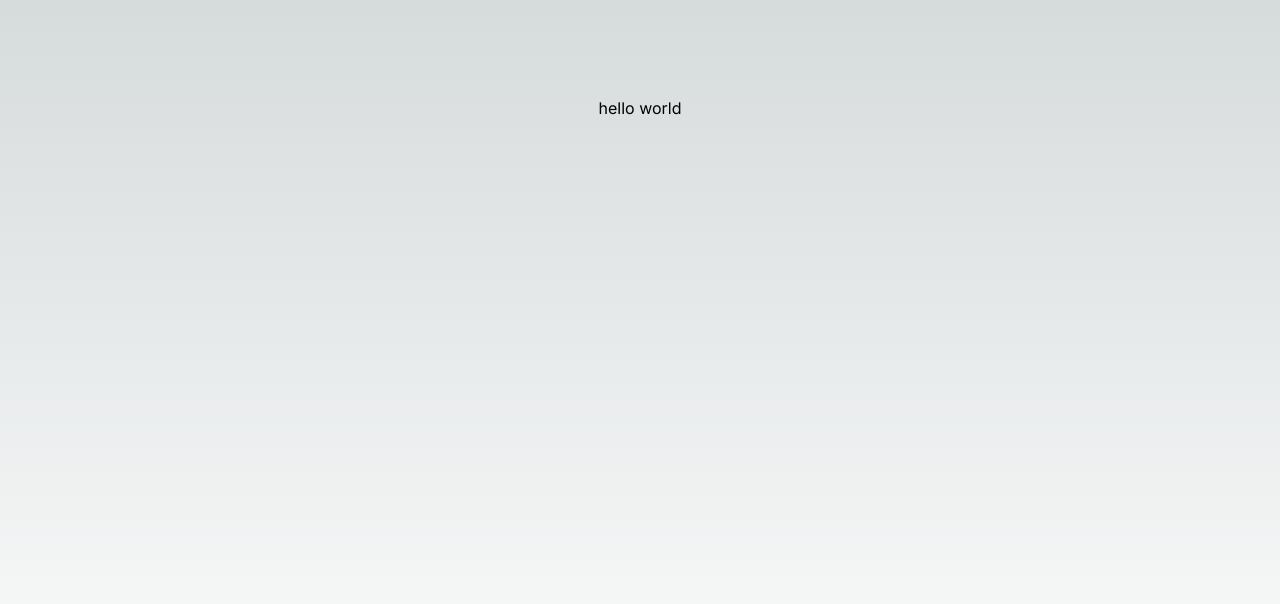
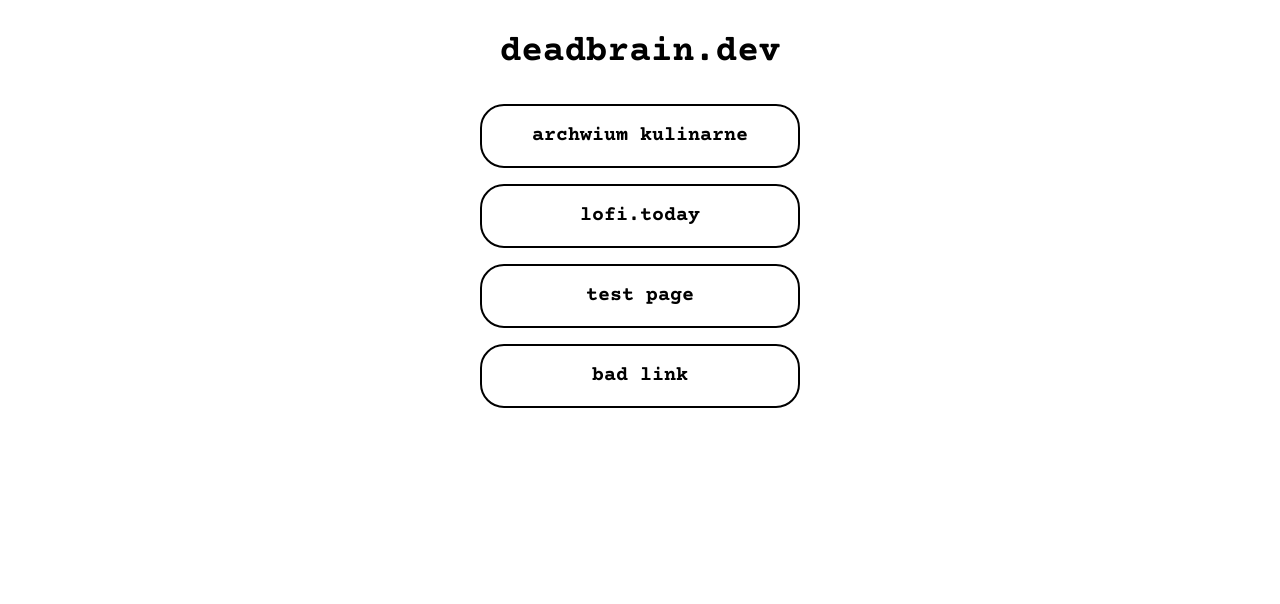
Before and after one commit to deadbraindev/deadbraindev-site, a Next.js app: page / in a window 1280 px wide. Shown: the top 604 px of the page. Built offline with nearby package versions, Linux system fonts and the light colour scheme.

Commit message:
feat: adding navbar, some links and first tailwinds

```diff
--- a/src/app/globals.css
+++ b/src/app/globals.css
@@ -4,26 +4,19 @@
 
 :root {
   --foreground-rgb: 0, 0, 0;
-  --background-start-rgb: 214, 219, 220;
-  --background-end-rgb: 255, 255, 255;
+  --background-rgb: 255, 255, 255;
 }
 
 @media (prefers-color-scheme: dark) {
   :root {
     --foreground-rgb: 255, 255, 255;
-    --background-start-rgb: 0, 0, 0;
-    --background-end-rgb: 0, 0, 0;
+    --background-rgb: 0, 0, 0;
   }
 }
 
 body {
   color: rgb(var(--foreground-rgb));
-  background: linear-gradient(
-      to bottom,
-      transparent,
-      rgb(var(--background-end-rgb))
-    )
-    rgb(var(--background-start-rgb));
+  background: rgb(var(--background-rgb));
 }
 
 @layer utilities {
--- a/src/app/layout.tsx
+++ b/src/app/layout.tsx
@@ -1,10 +1,17 @@
 import type { Metadata } from 'next';
 import { Analytics } from '@vercel/analytics/react';
-import { Inter } from 'next/font/google';
+// import { Inter } from 'next/font/google';
+import { Courier_Prime } from 'next/font/google';
 import './globals.css';
 import { metaTags } from '@/siteConfig';
+import Navbar from '@/components/Navbar';
 
-const inter = Inter({ subsets: ['latin'] });
+const courierPrime = Courier_Prime({
+  weight: ['400', '700'],
+  style: ['normal', 'italic'],
+  subsets: ['latin'],
+  display: 'swap',
+});
 
 export const metadata: Metadata = {
   title: {
@@ -25,7 +32,8 @@ export default function RootLayout({
 }>) {
   return (
     <html lang="en">
-      <body className={inter.className}>
+      <body className={courierPrime.className}>
+        <Navbar />
         {children}
         <Analytics />
       </body>
--- a/src/app/page.tsx
+++ b/src/app/page.tsx
@@ -1,7 +1,9 @@
+import CardsContainer from '@/components/CardsContainer';
+
 export default function Home() {
   return (
-    <main className="flex min-h-screen flex-col items-center justify-between p-24">
-      <div>hello world</div>
+    <main>
+      <CardsContainer />
     </main>
   );
 }
--- /dev/null
+++ b/src/app/testpage/layout.tsx
@@ -0,0 +1,13 @@
+import type { Metadata } from 'next';
+
+export const metadata: Metadata = {
+  title: 'test page',
+};
+
+export default function TestpageLayout({
+  children,
+}: Readonly<{
+  children: React.ReactNode;
+}>) {
+  return <section>{children}</section>;
+}
--- /dev/null
+++ b/src/app/testpage/page.tsx
@@ -0,0 +1,7 @@
+export default function Testpage() {
+  return (
+    <main className="flex min-h-screen flex-col items-center justify-between p-24">
+      <div>hello world test page</div>
+    </main>
+  );
+}
--- /dev/null
+++ b/src/components/Card.tsx
@@ -0,0 +1,12 @@
+import Link from 'next/link';
+
+export default function Card(props: { url: string; title: string }) {
+  const { url, title } = props;
+  return (
+    <div className="px-8 py-4 text-xl bg-transparent w-80 text-center border-2 border-black dark:border-white rounded-3xl hover:bg-white hover:text-black hover:cursor-pointer transition-all duration-100 ease-out">
+      <Link className="font-bold" href={url}>
+        {title}
+      </Link>
+    </div>
+  );
+}
--- /dev/null
+++ b/src/components/CardsContainer.tsx
@@ -0,0 +1,15 @@
+import Card from './Card';
+
+export default function CardsContainer() {
+  return (
+    <section className="flex flex-col items-center justify-between gap-4">
+      <Card
+        url="https://archiwumkulinarne.deadbrain.dev/"
+        title="archwium kulinarne"
+      />
+      <Card url="https://lofi.today" title="lofi.today" />
+      <Card url="/testpage" title="test page" />
+      <Card url="bad-link" title="bad link" />
+    </section>
+  );
+}
--- /dev/null
+++ b/src/components/Navbar.tsx
@@ -0,0 +1,14 @@
+import Link from 'next/link';
+
+export default function Navbar() {
+  return (
+    <nav className="flex flex-col items-center my-4">
+      <Link
+        href="/"
+        className="py-4 px-8 text-4xl bg-transparend rounded-3xl font-bold"
+      >
+        deadbrain.dev
+      </Link>
+    </nav>
+  );
+}
```
